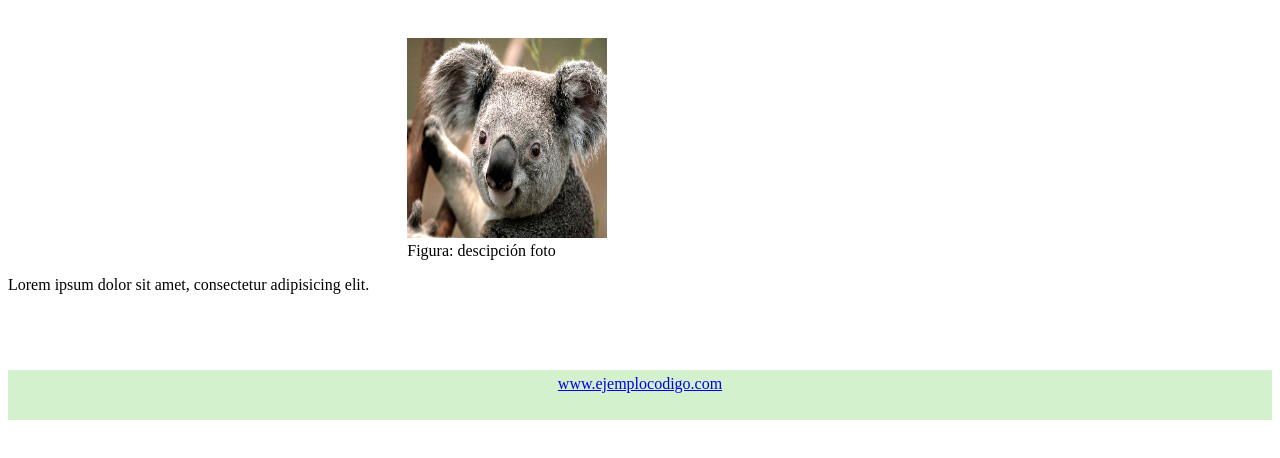
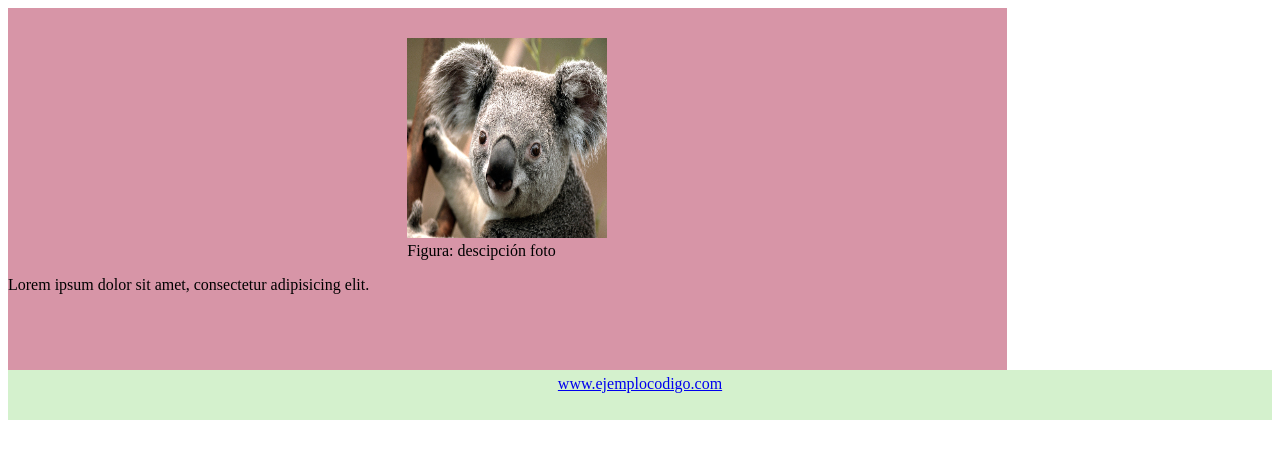
Before and after one commit to teodoroh/Productivo, a plain HTML site: page index.html in a window 1280 px wide. Drawn offline with Linux system fonts and the light colour scheme.

Commit message:
Cambio en color de body

```diff
--- a/css/estilo.css
+++ b/css/estilo.css
@@ -10,7 +10,7 @@ header {
 }
 section {
 	width: 79%;
-	background: white;
+	background: #d795a7;
 	float: left;
 	overflow: auto;
 	padding-bottom: 60px;
```
